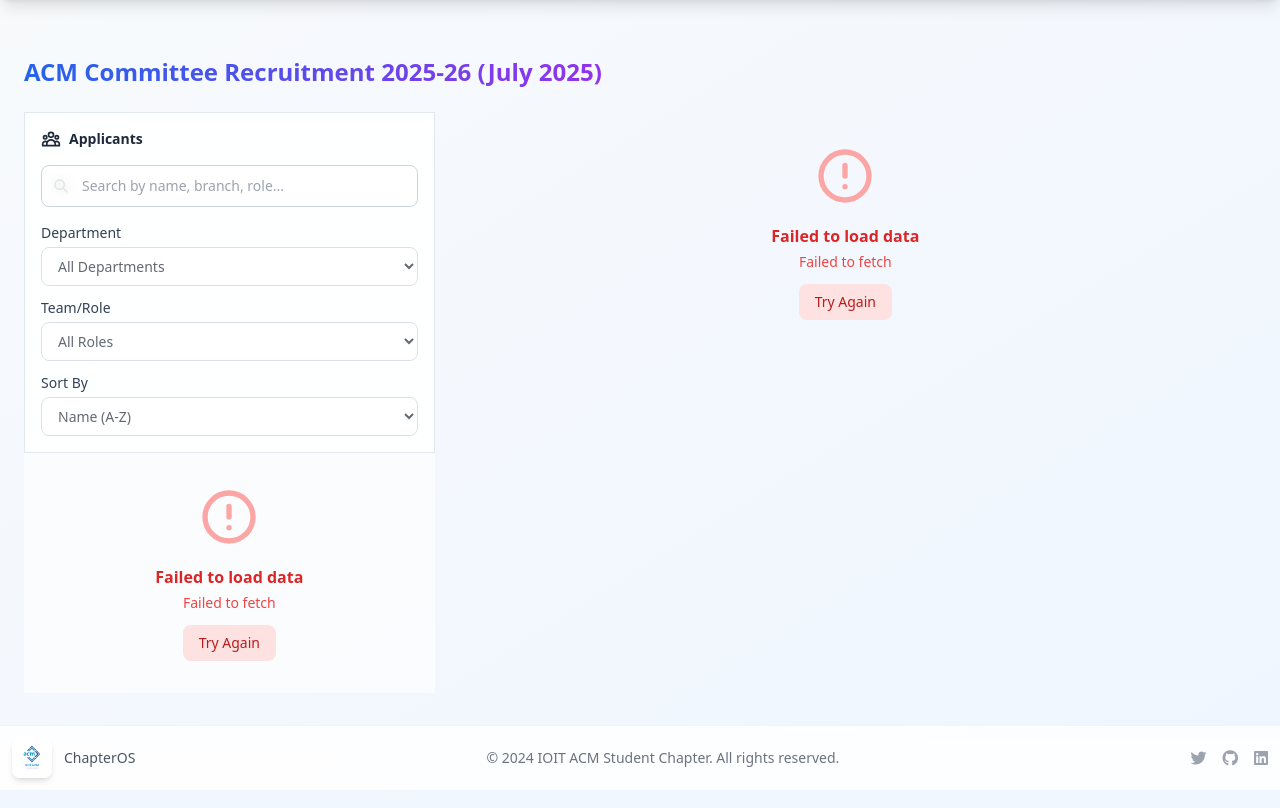
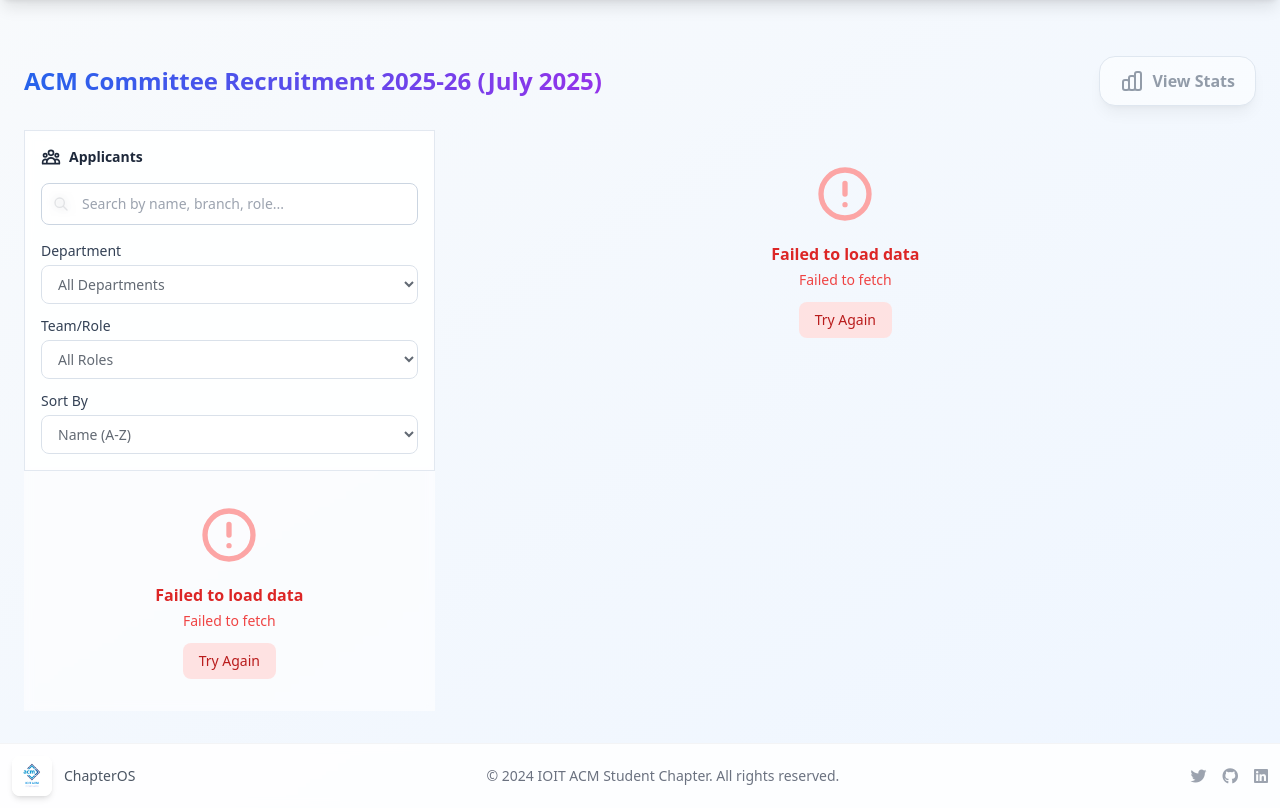
Before and after one commit to IOIT-ACM/ChapterOS, a Django app: page /recruitments/responses/acm-committee-2025-26/ in a window 1280 px wide. Shown: the part 57-865 px from the top of the page. Run offline with Django 4.2, Linux system fonts and the light colour scheme; the visitor is signed in with stand-in values (Sample User, id 1); style sheets or scripts are compiled from the project's sources.

Commit message:
feat: response stats for recruitment

```diff
--- a/templates/base.html
+++ b/templates/base.html
@@ -14,7 +14,7 @@
         <div class="flex justify-between items-center">
           <a href="/" class="flex items-center space-x-3 group">
             <img src="{% static 'favicon.png' %}" alt="ChapterOS Logo" class="w-10 h-10 rounded-lg shadow-md transition-transform duration-200">
-            <span class="text-2xl font-bold bg-gradient-to-r from-blue-600 to-green-600 bg-clip-text text-transparent">ChapterOS</span>
+            <span class="md:text-2xl text-xl font-bold bg-gradient-to-r from-blue-600 to-green-600 bg-clip-text text-transparent">ChapterOS</span>
           </a>
 
           <div class="flex items-center text-sm">
--- a/templates/recruitments/responses.html
+++ b/templates/recruitments/responses.html
@@ -7,19 +7,31 @@
 <div class="">
     <div class="flex flex-col sm:flex-row justify-between items-start sm:items-center py-6 gap-4">
         <div class="space-y-2">
-            <h1 class="text-2xl font-bold bg-gradient-to-r from-blue-600 to-purple-600 bg-clip-text text-transparent">
+            <h1 class="md:text-2xl text-xl font-bold bg-gradient-to-r from-blue-600 to-purple-600 bg-clip-text text-transparent">
                 {{ recruitment_drive_name }}
             </h1>
         </div>
+        <div class="flex items-center gap-3">
+
+        <button id="view-stats-btn"
+                class="flex fixed md:relative z-40 bottom-8 right-8 md:bottom-auto md:right-auto items-center px-5 py-3 bg-white border border-slate-300 hover:bg-slate-50 text-slate-700 font-semibold rounded-2xl shadow-lg hover:shadow-xl transition-all duration-300 transform whitespace-nowrap text-base disabled:opacity-50 disabled:cursor-not-allowed"
+                disabled>
+            <svg class="w-6 h-6 mr-0 md:mr-2" fill="none" stroke="currentColor" viewBox="0 0 24 24">
+                <path stroke-linecap="round" stroke-linejoin="round" stroke-width="2" d="M9 19v-6a2 2 0 00-2-2H5a2 2 0 00-2 2v6a2 2 0 002 2h2a2 2 0 002-2zm0 0V9a2 2 0 012-2h2a2 2 0 012 2v10m-6 0a2 2 0 002 2h2a2 2 0 002-2m0 0V5a2 2 0 012-2h2a2 2 0 012 2v14a2 2 0 01-2 2h-2a2 2 0 01-2-2z"></path>
+            </svg>
+            <span class="hidden md:inline">View Stats</span>
+        </button>
+
             {% if 'Team' in user_roles or 'Admin' in user_roles %}
             <a href="{% url 'recruitments:export_responses_csv' %}"
-            class="inline-flex items-center px-6 py-3 bg-gradient-to-r from-emerald-500 to-green-600 hover:from-emerald-600 hover:to-green-700 text-white font-semibold rounded-xl shadow-lg hover:shadow-xl transition-all duration-300 transform hover:-translate-y-0.5 whitespace-nowrap text-sm">
+                class="inline-flex items-center px-6 py-3 bg-gradient-to-r from-emerald-500 to-green-600 hover:from-emerald-600 hover:to-green-700 text-white font-semibold rounded-xl shadow-lg hover:shadow-xl transition-all duration-300 transform whitespace-nowrap text-sm">
                 <svg class="w-5 h-5 mr-2" fill="none" stroke="currentColor" viewBox="0 0 24 24">
                     <path stroke-linecap="round" stroke-linejoin="round" stroke-width="2" d="M12 10v6m0 0l-3-3m3 3l3-3m2 8H7a2 2 0 01-2-2V5a2 2 0 012-2h5.586a1 1 0 01.707.293l5.414 5.414a1 1 0 01.293.707V19a2 2 0 01-2 2z"></path>
                 </svg>
                 Export to CSV
             </a>
             {% endif %}
+        </div>
     </div>
 </div>
 
@@ -44,7 +56,7 @@
                 </svg>
                 <input type="text" id="search-box"
                        placeholder="Search by name..."
-                       class="w-full pl-10 pr-4 py-2.5 border border-slate-300 rounded-lg focus:outline-none focus:ring-2 focus:ring-blue-500 focus:border-transparent text-sm bg-white/80 backdrop-blur-sm transition-all duration-200"
+                       class="w-full pl-10 pr-4 py-2.5 border border-slate-300 rounded-lg focus:outline-none focus:ring-2 focus:ring-blue-500 focus:border-transparent text-sm bg-white/80 backdrop-blur-sm transition-all duration-200 disabled:cursor-not-allowed"
                        disabled>
             </div>
 
@@ -94,6 +106,8 @@
     </div>
 </div>
 
+{% include "recruitments/stats_modal.html" %}
+
 <style>
 #details-panel::-webkit-scrollbar {
   width: 3px;
@@ -115,6 +129,14 @@
     const roleFilter = document.getElementById('role-filter');
     const sortOption = document.getElementById('sort-option');
     const clearFiltersBtn = document.getElementById('clear-filters');
+
+    const viewStatsBtn = document.getElementById('view-stats-btn');
+    const statsModal = document.getElementById('stats-modal');
+    const statsModalContent = document.getElementById('stats-modal-content');
+    const closeStatsModalBtn = document.getElementById('close-stats-modal');
+    const branchStatsContainer = document.getElementById('branch-stats-container');
+    const positionStatsContainer = document.getElementById('position-stats-container');
+    const statsTotalResponses = document.getElementById('stats-total-responses');
 
     let responsesMap = new Map();
     let allApplicants = [];
@@ -146,12 +168,10 @@
     }
 
     function populateFilters() {
-        // Populate department filter
         const departments = [...new Set(allApplicants.map(a => a.branch))].sort();
         departmentFilter.innerHTML = '<option value="">All Departments</option>' +
             departments.map(dept => `<option value="${escapeHtml(dept)}">${escapeHtml(dept)}</option>`).join('');
 
-        // Populate role filter
         const roles = [...new Set(allApplicants.map(a => a.roleType))].sort();
         roleFilter.innerHTML = '<option value="">All Roles</option>' +
             roles.map(role => `<option value="${escapeHtml(role)}">${escapeHtml(role)}</option>`).join('');
@@ -190,7 +210,6 @@
         renderApplicantList();
         updateApplicantCount();
 
-        // Show/hide clear filters button
         const hasActiveFilters = searchTerm || selectedDept || selectedRole || sortBy !== 'name-asc';
         clearFiltersBtn.classList.toggle('hidden', !hasActiveFilters);
     }
@@ -241,7 +260,6 @@
                 </a>`;
         }).join('');
 
-        // Auto-select first applicant if none selected
         const selectedItem = applicantListContainer.querySelector('.bg-blue-100');
         if (!selectedItem && filteredApplicants.length > 0) {
             renderApplicantDetails(filteredApplicants[0].id);
@@ -359,15 +377,14 @@
 
             responsesMap = new Map(data.map(item => [item.id, item]));
 
-            // Enable controls
             if(canViewSensitiveData){
                 searchBox.disabled = false;
             }
             departmentFilter.disabled = false;
             roleFilter.disabled = false;
             sortOption.disabled = false;
+            viewStatsBtn.disabled = false;
 
-            // Populate filters and render
             populateFilters();
             applyFilters();
 
@@ -415,7 +432,6 @@
         }
     }
 
-    // Event Listeners
     applicantListContainer.addEventListener('click', (e) => {
         const item = e.target.closest('.applicant-item');
         if (item) {
@@ -425,13 +441,11 @@
         }
     });
 
-    // Filter and search event listeners
     searchBox.addEventListener('input', applyFilters);
     departmentFilter.addEventListener('change', applyFilters);
     roleFilter.addEventListener('change', applyFilters);
     sortOption.addEventListener('change', applyFilters);
 
-    // Clear filters
     clearFiltersBtn.addEventListener('click', () => {
         searchBox.value = '';
         departmentFilter.value = '';
@@ -440,7 +454,72 @@
         applyFilters();
     });
 
-    // Keyboard navigation
+    function renderStatsList(container, statsObject, title) {
+        if (!statsObject || Object.keys(statsObject).length === 0) {
+            container.innerHTML = `<p class="text-sm text-gray-500">No data available for ${title}.</p>`;
+            return;
+        }
+
+        const sortedStats = Object.entries(statsObject).sort(([, a], [, b]) => b - a);
+
+        container.innerHTML = sortedStats.map(([key, value]) => `
+            <div class="flex justify-between items-center text-sm p-2 bg-slate-50 rounded-md border border-slate-200">
+                <span class="font-medium text-slate-700">${escapeHtml(key)}</span>
+                <span class="font-bold text-blue-600 bg-blue-100 px-2 py-0.5 rounded-full">${value}</span>
+            </div>
+        `).join('');
+    }
+
+    function calculateAndRenderStats() {
+        if (allApplicants.length === 0) {
+            branchStatsContainer.innerHTML = '<p class="text-sm text-gray-500">No applications to analyze.</p>';
+            positionStatsContainer.innerHTML = '<p class="text-sm text-gray-500">No applications to analyze.</p>';
+            statsTotalResponses.textContent = '0';
+            return;
+        }
+
+        const branchCounts = allApplicants.reduce((acc, applicant) => {
+            const branch = applicant.branch || 'Not Specified';
+            acc[branch] = (acc[branch] || 0) + 1;
+            return acc;
+        }, {});
+
+        const positionCounts = allApplicants.reduce((acc, applicant) => {
+            const role = applicant.roleType || 'Not Specified';
+            acc[role] = (acc[role] || 0) + 1;
+            return acc;
+        }, {});
+
+        renderStatsList(branchStatsContainer, branchCounts, 'Branch');
+        renderStatsList(positionStatsContainer, positionCounts, 'Position');
+        statsTotalResponses.textContent = allApplicants.length;
+    }
+
+    function openStatsModal() {
+        calculateAndRenderStats();
+        statsModal.classList.remove('hidden');
+        setTimeout(() => {
+            statsModal.classList.remove('opacity-0');
+            statsModalContent.classList.remove('scale-95', 'opacity-0');
+        }, 10);
+    }
+
+    function closeStatsModal() {
+        statsModal.classList.add('opacity-0');
+        statsModalContent.classList.add('scale-95', 'opacity-0');
+        setTimeout(() => {
+            statsModal.classList.add('hidden');
+        }, 300);
+    }
+
+    viewStatsBtn.addEventListener('click', openStatsModal);
+    closeStatsModalBtn.addEventListener('click', closeStatsModal);
+    statsModal.addEventListener('click', (e) => {
+        if (e.target === statsModal) {
+            closeStatsModal();
+        }
+    });
+
     document.addEventListener('keydown', (e) => {
         if (e.key === 'ArrowDown' || e.key === 'ArrowUp') {
             const currentSelected = applicantListContainer.querySelector('.bg-blue-100\\/80');
@@ -465,9 +544,11 @@
 
             e.preventDefault();
         }
+        if (e.key === 'Escape' && !statsModal.classList.contains('hidden')) {
+            closeStatsModal();
+        }
     });
 
-    // Initialize
     loadRecruitmentData();
 });
 </script>
--- /dev/null
+++ b/templates/recruitments/stats_modal.html
@@ -0,0 +1,34 @@
+<div id="stats-modal" class="fixed inset-0 bg-black bg-opacity-50 backdrop-blur-sm flex items-center justify-center z-50 hidden transition-opacity duration-300 opacity-0">
+    <div class="bg-white rounded-xl shadow-2xl p-6 w-full md:max-w-3xl max-w-[90%] max-h-[90vh] flex flex-col transform scale-95 opacity-0 transition-all duration-300" id="stats-modal-content">
+        <div class="flex justify-between items-center border-b border-gray-200 pb-3 mb-4">
+            <h3 class="text-xl font-bold text-gray-800 flex items-center gap-2">
+                <svg class="w-6 h-6 text-blue-500" fill="none" stroke="currentColor" viewBox="0 0 24 24" xmlns="http://www.w3.org/2000/svg"><path stroke-linecap="round" stroke-linejoin="round" stroke-width="2" d="M9 19v-6a2 2 0 00-2-2H5a2 2 0 00-2 2v6a2 2 0 002 2h2a2 2 0 002-2zm0 0V9a2 2 0 012-2h2a2 2 0 012 2v10m-6 0a2 2 0 002 2h2a2 2 0 002-2m0 0V5a2 2 0 012-2h2a2 2 0 012 2v14a2 2 0 01-2 2h-2a2 2 0 01-2-2z"></path></svg>
+                Response Statistics
+            </h3>
+            <button id="close-stats-modal" class="text-gray-400 hover:text-gray-700 transition-colors rounded-full p-1 focus:outline-none focus:ring-2 focus:ring-blue-500">
+                <svg class="w-6 h-6" fill="none" stroke="currentColor" viewBox="0 0 24 24" xmlns="http://www.w3.org/2000/svg"><path stroke-linecap="round" stroke-linejoin="round" stroke-width="2" d="M6 18L18 6M6 6l12 12"></path></svg>
+            </button>
+        </div>
+
+        <div class="overflow-y-auto flex-grow pr-2">
+            <div class="grid grid-cols-1 md:grid-cols-2 gap-8">
+                <div>
+                    <h4 class="font-semibold text-gray-700 mb-3 text-base">Responses by Branch</h4>
+                    <div id="branch-stats-container" class="space-y-2">
+                        <p class="text-sm text-gray-500">Calculating...</p>
+                    </div>
+                </div>
+
+                <div>
+                    <h4 class="font-semibold text-gray-700 mb-3 text-base">Responses by Position</h4>
+                    <div id="position-stats-container" class="space-y-2">
+                        <p class="text-sm text-gray-500">Calculating...</p>
+                    </div>
+                </div>
+            </div>
+        </div>
+        <div class="text-sm text-gray-500 border-t border-gray-200 pt-3 mt-4">
+            Total Responses: <span id="stats-total-responses" class="font-bold">0</span>
+        </div>
+    </div>
+</div>
```
Lines whose indentation alone changed are shown as unchanged.
